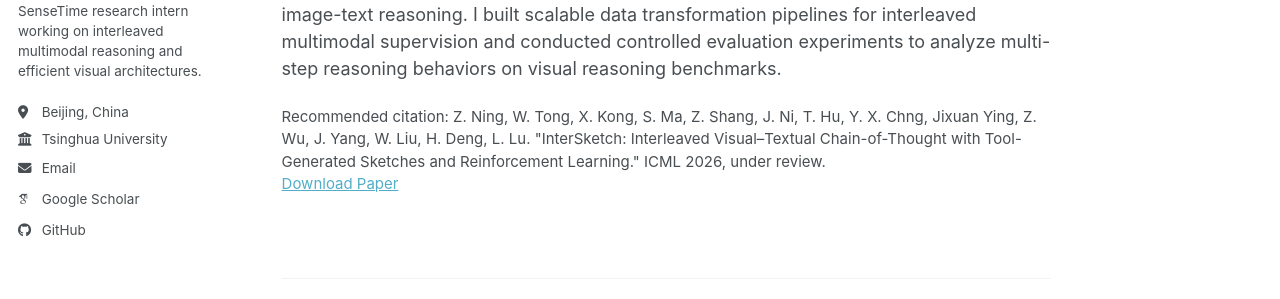
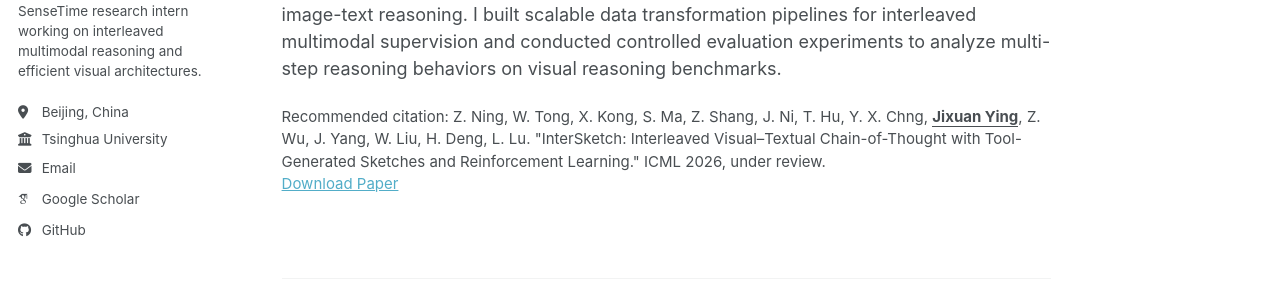
Before and after one commit to Hpesojyjx/Hpesojyjx.github.io, a Jekyll site: the page built from _publications/2025-12-31-intersketch.md, in a window 1280 px wide and 1100 px high. Shown: the part 382-681 px from the top of the window. Built offline with Jekyll 4.4.1, drawn with Linux system fonts in a browser that asks for light colours; some web fonts are replaced; a script bundle is joined from its source files by our own code; library files that are not in the unit come from our copies.

```diff
--- a/_publications/2025-12-31-intersketch.md
+++ b/_publications/2025-12-31-intersketch.md
@@ -6,7 +6,7 @@ date: 2025-12-31
 venue: "International Conference on Machine Learning (ICML), under review"
 category: conferences
 paperurl: ""
-citation: 'Z. Ning, W. Tong, X. Kong, S. Ma, Z. Shang, J. Ni, T. Hu, Y. X. Chng, Jixuan Ying, Z. Wu, J. Yang, W. Liu, H. Deng, L. Lu. "InterSketch: Interleaved Visual–Textual Chain-of-Thought with Tool-Generated Sketches and Reinforcement Learning." ICML 2026, under review.'
+citation: 'Z. Ning, W. Tong, X. Kong, S. Ma, Z. Shang, J. Ni, T. Hu, Y. X. Chng, <b><u>Jixuan Ying</u></b>, Z. Wu, J. Yang, W. Liu, H. Deng, L. Lu. "InterSketch: Interleaved Visual–Textual Chain-of-Thought with Tool-Generated Sketches and Reinforcement Learning." ICML 2026, under review.'
 excerpt: "An interleaved multimodal reasoning framework that leverages tool-generated sketches to support long-horizon visual-text Chain-of-Thought reasoning."
 ---
 
```
